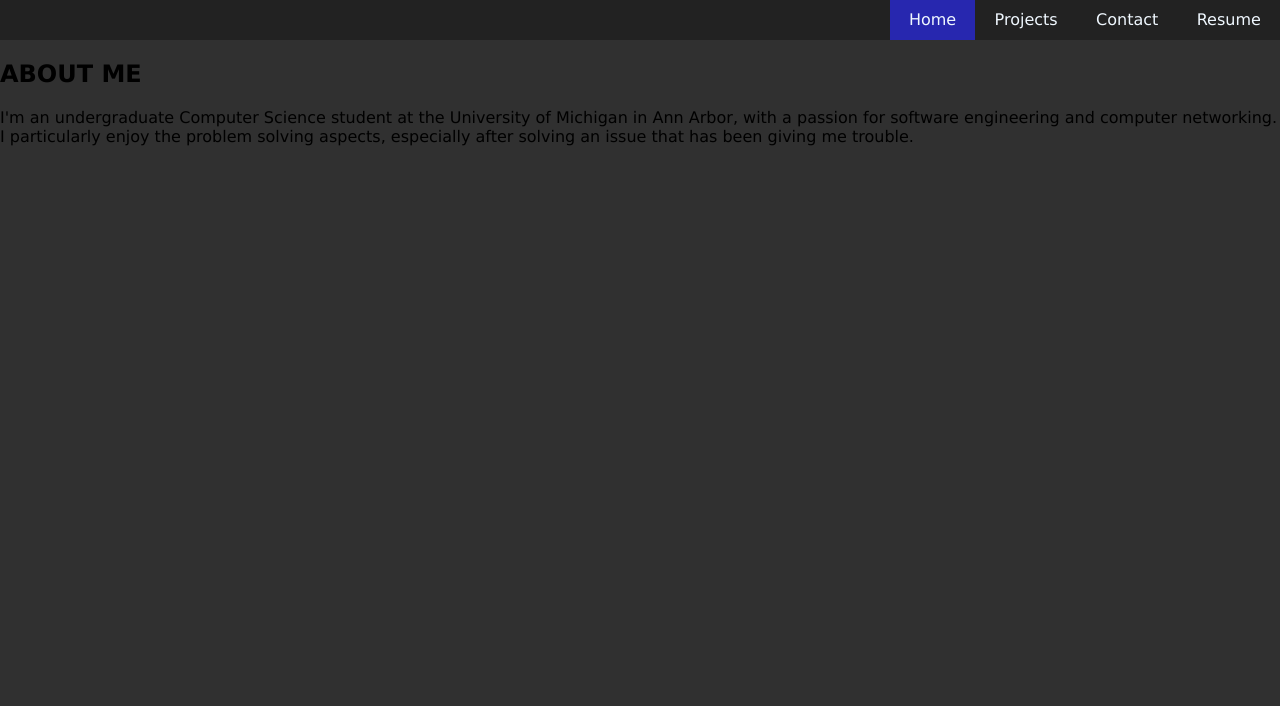
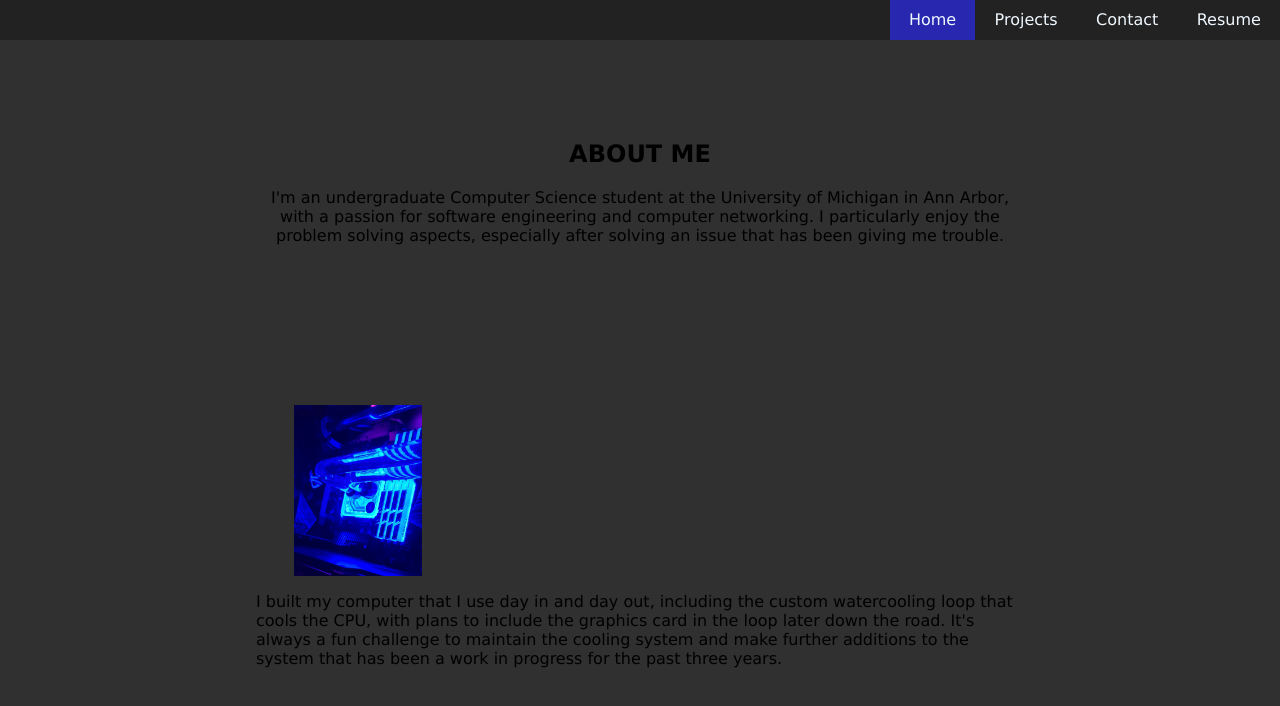
Before and after one commit to jadonyack/jadonyack.github.io, a plain HTML site: page index.html in a window 1280 px wide. Drawn offline with Linux system fonts and the light colour scheme.

Commit message:
Add PC section with corresponding image. Add imgs/ directory.

```diff
--- a/index.html
+++ b/index.html
@@ -32,6 +32,18 @@
 					</p>
 				</section>
 				<!----====INTRO END====---->
+				<section class="pc">
+					<img src="imgs/PC.jpg"
+						 alt="Close up view of a watercooled CPU">
+					<p>
+						I built my computer that I use day in and day out, including
+						the custom watercooling loop that cools the CPU, with plans
+						to include the graphics card in the loop later down the road.
+						It's always a fun challenge to maintain the cooling system
+						and make further additions to the system that has been a
+						work in progress for the past three years.
+					</p>
+				</section>
 			</div>
 			<!----====MAIN CONTENT END====---->
 		</div>
--- a/style.css
+++ b/style.css
@@ -50,6 +50,25 @@ body {
 }
 
 .main-content {
+	padding: 10vh 20vw;
+	overflow: hidden;
+}
+
+.intro {
+	text-align: center;
+	bottom margin: 20vh;
+}
+
+.pc {
+	margin: 20vh 0;
 	width: 100%;
-	padding: 15vh, 30vw;
+	text-align: left;
 }
+
+.pc img {
+	display: block;
+	max-width: 10vw;
+	object-fit: contain;
+	object-position: right;
+	padding-left: 3vw;
+}
```
Also changed, not shown: imgs/PC.jpg (added).
